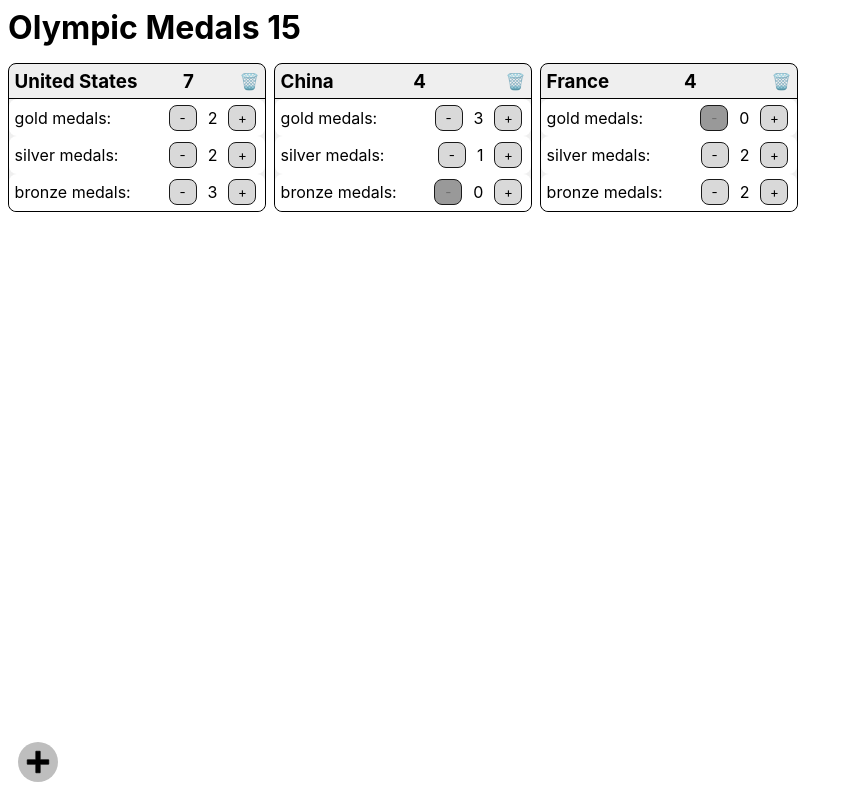
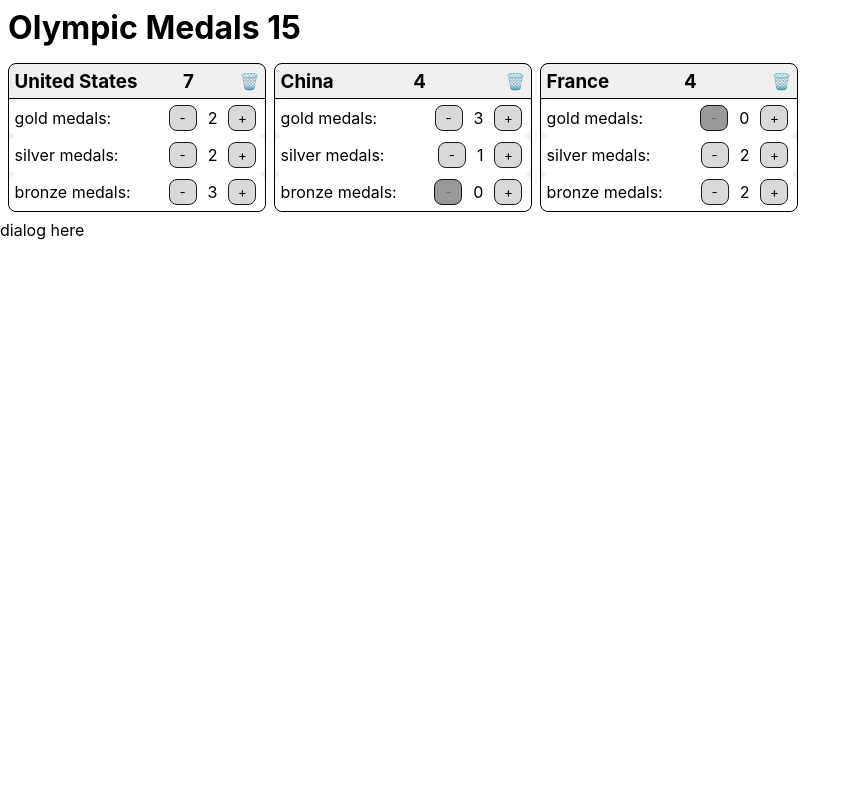
Before and after one commit to manderson116/medals-radix, a React (Vite) app: page / in a window 1280 px wide. Both pictures are taken after a click on the picture "New Country". Shown: the whole page, without its empty margins (0-861 px from the left). Built offline with nearby package versions, Linux system fonts and the light colour scheme.

Commit message:
[4.02] Toggle dialog using state

```diff
--- a/src/components/NewCountry.jsx
+++ b/src/components/NewCountry.jsx
@@ -1,9 +1,22 @@
+import { useState } from "react";
 import trigger from "../assets/trigger.svg";
 
 function NewCountry() {
+  const [showDialog, setShowDialog] = useState(false);
+
   return (
     <>
-      <img src={trigger} alt="New Country" title="New Country" id="trigger" />
+      {showDialog ? (
+        <form>dialog here</form>
+      ) : (
+        <img
+          src={trigger}
+          alt="New Country"
+          title="New Country"
+          id="trigger"
+          onClick={() => setShowDialog(true)}
+        />
+      )}
     </>
   );
 }
```
